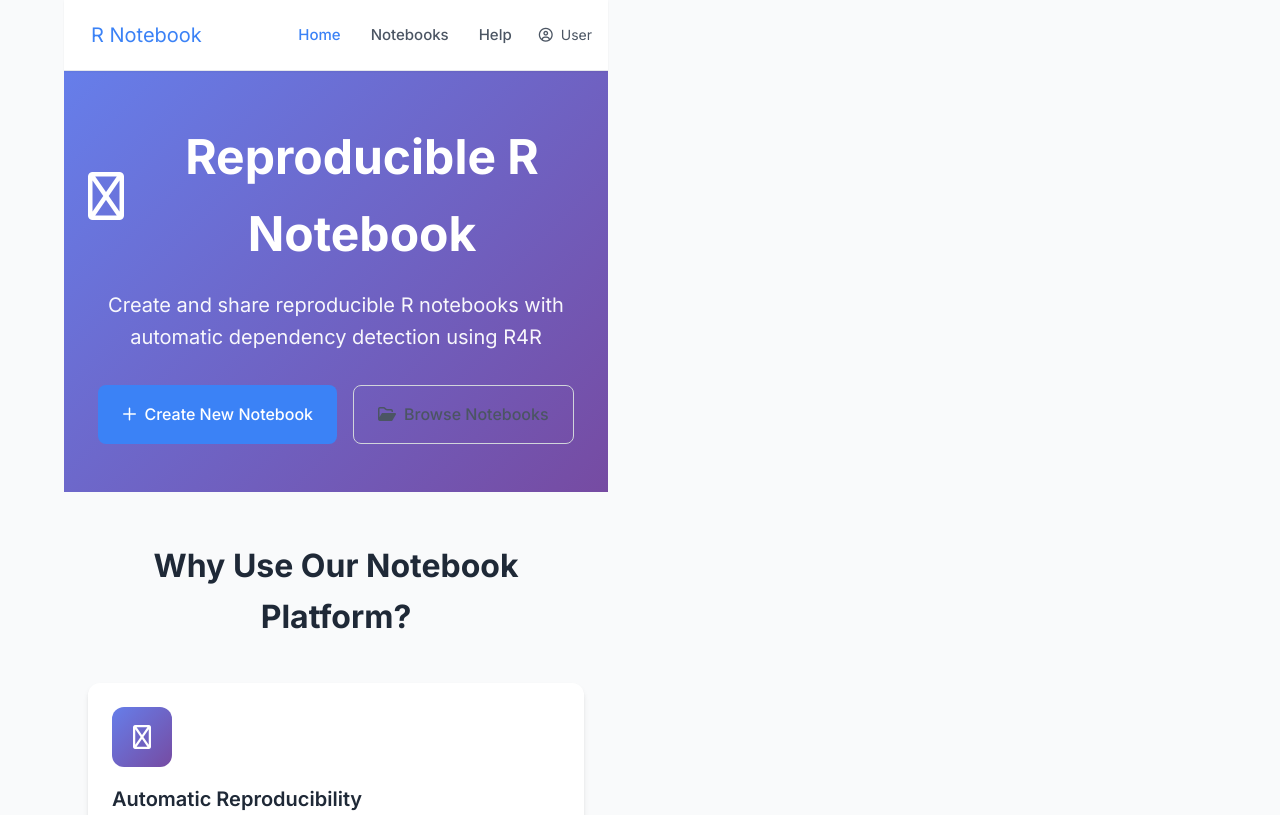
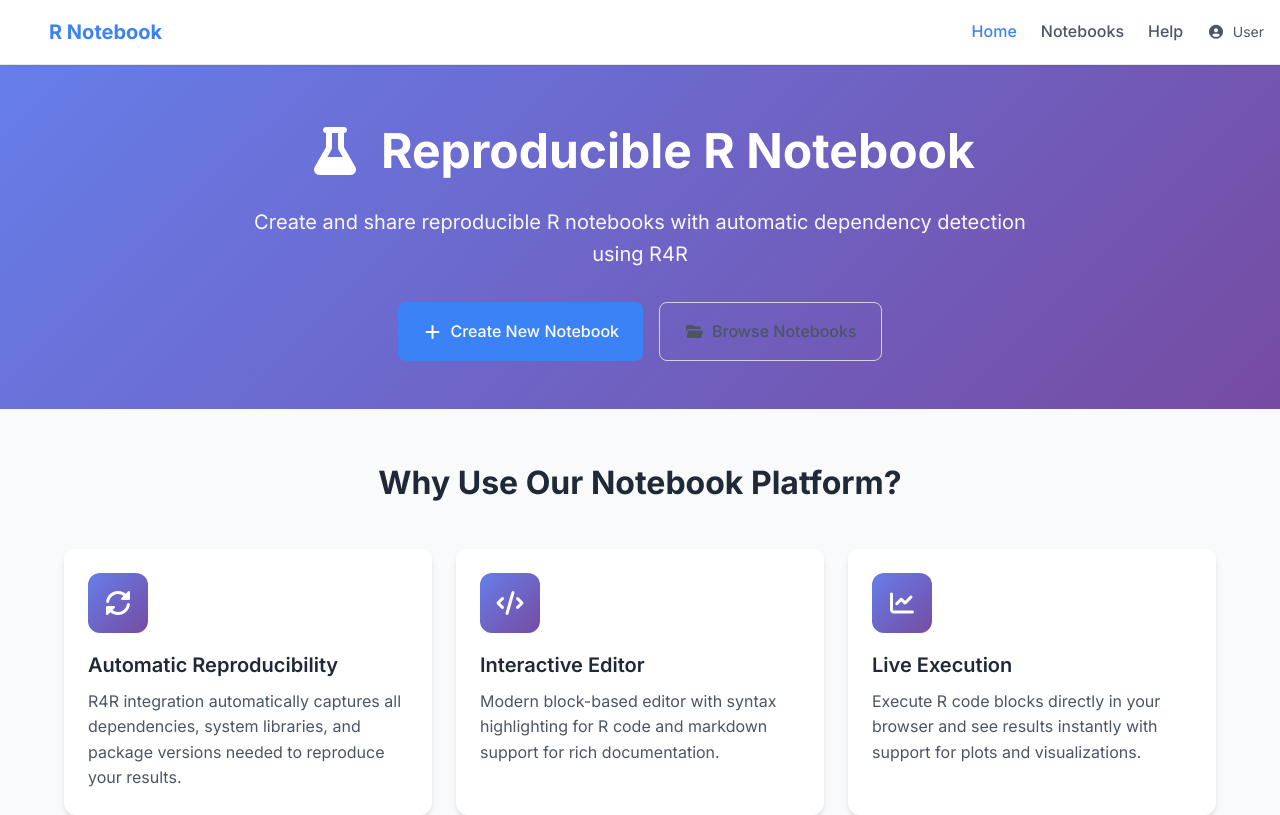
Before and after one commit to chumaana/reproducible-notebook-app, a Vue app in the folder frontend/: page / in a window 1280 px wide. Shown: the top 815 px of the page. Built offline with nearby package versions, Linux system fonts and the light colour scheme; no server answers.

Commit message:
fix: fix styles

```diff
--- a/frontend/index.html
+++ b/frontend/index.html
@@ -6,21 +6,15 @@
     <meta name="viewport" content="width=device-width, initial-scale=1.0" />
     <title>Reproducible R Notebook</title>
 
-    <!-- Google Fonts -->
+    <!-- Remove this line: -->
+    <!-- <link rel="stylesheet" href="https://cdnjs.cloudflare.com/ajax/libs/font-awesome/6.4.0/css/all.min.css"> -->
+
+    <!-- Keep Google Fonts -->
     <link rel="preconnect" href="https://fonts.googleapis.com" />
     <link rel="preconnect" href="https://fonts.gstatic.com" crossorigin />
     <link
       href="https://fonts.googleapis.com/css2?family=Inter:wght@400;500;600;700&family=JetBrains+Mono:wght@400;500&display=swap"
       rel="stylesheet"
-    />
-
-    <!-- Font Awesome Icons -->
-    <link
-      rel="stylesheet"
-      href="https://cdnjs.cloudflare.com/ajax/libs/font-awesome/6.4.0/css/all.min.css"
-      integrity="sha512-iecdLmaskl7CVkqkXNQ/ZH/XLlvWZOJyj7Yy7tcenmpD1ypASozpmT/E0iPtmFIB46ZmdtAc9eNBvH0H/ZpiBw=="
-      crossorigin="anonymous"
-      referrerpolicy="no-referrer"
     />
   </head>
   <body>
--- a/frontend/package.json
+++ b/frontend/package.json
@@ -16,6 +16,7 @@
     "format": "prettier --write src/"
   },
   "dependencies": {
+    "@fortawesome/fontawesome-free": "^7.1.0",
     "axios": "^1.12.2",
     "pinia": "^3.0.3",
     "vue": "^3.5.22",
@@ -33,7 +34,6 @@
     "jiti": "^2.5.1",
     "npm-run-all2": "^8.0.4",
     "prettier": "3.6.2",
-    "sass": "^1.93.2",
     "typescript": "~5.9.0",
     "vite": "^7.1.7",
     "vite-plugin-vue-devtools": "^8.0.2",
--- a/frontend/src/assets/base.css
+++ b/frontend/src/assets/base.css
@@ -18,7 +18,7 @@
   --vt-c-text-light-1: var(--vt-c-indigo);
   --vt-c-text-light-2: rgba(60, 60, 60, 0.66);
   --vt-c-text-dark-1: var(--vt-c-white);
-  --vt-c-text-dark-2: rgba(235, 235, 235, 0.64);
+  --vt-c-text-dark-2: \rgba(235, 235, 235, 0.64);
 }
 
 /* semantic color variables for this project */
--- a/frontend/src/assets/main.css
+++ b/frontend/src/assets/main.css
@@ -1,35 +1,158 @@
-@import './base.css';
-
-#app {
-  max-width: 1280px;
-  margin: 0 auto;
-  padding: 2rem;
-  font-weight: normal;
+/* CSS Reset and Base Styles */
+* {
+  margin: 0;
+  padding: 0;
+  box-sizing: border-box;
 }
 
-a,
-.green {
-  text-decoration: none;
-  color: hsla(160, 100%, 37%, 1);
-  transition: 0.4s;
-  padding: 3px;
+:root {
+  /* Colors */
+  --color-primary: #3b82f6;
+  --color-primary-dark: #2563eb;
+  --color-secondary: #10b981;
+  --color-secondary-dark: #059669;
+  --color-success: #22c55e;
+  --color-warning: #f59e0b;
+  --color-danger: #ef4444;
+
+  /* Grays */
+  --color-gray-50: #f9fafb;
+  --color-gray-100: #f3f4f6;
+  --color-gray-200: #e5e7eb;
+  --color-gray-300: #d1d5db;
+  --color-gray-400: #9ca3af;
+  --color-gray-500: #6b7280;
+  --color-gray-600: #4b5563;
+  --color-gray-700: #374151;
+  --color-gray-800: #1f2937;
+  --color-gray-900: #111827;
+
+  /* Typography */
+  --font-sans: 'Inter', -apple-system, BlinkMacSystemFont, 'Segoe UI', sans-serif;
+  --font-mono: 'JetBrains Mono', 'Fira Code', 'Courier New', monospace;
+
+  /* Spacing */
+  --space-1: 0.25rem;
+  --space-2: 0.5rem;
+  --space-3: 0.75rem;
+  --space-4: 1rem;
+  --space-5: 1.25rem;
+  --space-6: 1.5rem;
+  --space-8: 2rem;
+  --space-10: 2.5rem;
+  --space-12: 3rem;
+
+  /* Border radius */
+  --radius-sm: 0.375rem;
+  --radius-md: 0.5rem;
+  --radius-lg: 0.75rem;
+  --radius-xl: 1rem;
+
+  /* Shadows */
+  --shadow-sm: 0 1px 2px 0 rgb(0 0 0 / 0.05);
+  --shadow-md: 0 4px 6px -1px rgb(0 0 0 / 0.1), 0 2px 4px -2px rgb(0 0 0 / 0.1);
+  --shadow-lg: 0 10px 15px -3px rgb(0 0 0 / 0.1), 0 4px 6px -4px rgb(0 0 0 / 0.1);
+  --shadow-xl: 0 20px 25px -5px rgb(0 0 0 / 0.1), 0 8px 10px -6px rgb(0 0 0 / 0.1);
 }
 
-@media (hover: hover) {
-  a:hover {
-    background-color: hsla(160, 100%, 37%, 0.2);
-  }
+body {
+  font-family: var(--font-sans);
+  line-height: 1.6;
+  color: var(--color-gray-800);
+  background-color: var(--color-gray-50);
 }
 
-@media (min-width: 1024px) {
-  body {
-    display: flex;
-    place-items: center;
-  }
+.container {
+  max-width: 1400px;
+  margin: 0 auto;
+  padding: 0 var(--space-4);
+}
 
-  #app {
-    display: grid;
-    grid-template-columns: 1fr 1fr;
-    padding: 0 2rem;
-  }
+/* Buttons */
+.btn {
+  display: inline-flex;
+  align-items: center;
+  gap: var(--space-2);
+  padding: var(--space-2) var(--space-4);
+  font-size: 0.875rem;
+  font-weight: 500;
+  border: none;
+  border-radius: var(--radius-md);
+  cursor: pointer;
+  transition: all 0.2s;
+  text-decoration: none;
 }
+
+.btn:disabled {
+  opacity: 0.6;
+  cursor: not-allowed;
+}
+
+.btn-primary {
+  background: var(--color-primary);
+  color: white;
+}
+
+.btn-primary:hover:not(:disabled) {
+  background: var(--color-primary-dark);
+}
+
+.btn-secondary {
+  background: var(--color-secondary);
+  color: white;
+}
+
+.btn-secondary:hover:not(:disabled) {
+  background: var(--color-secondary-dark);
+}
+
+.btn-success {
+  background: var(--color-success);
+  color: white;
+}
+
+.btn-outline {
+  background: transparent;
+  color: var(--color-gray-600);
+  border: 1px solid var(--color-gray-300);
+}
+
+.btn-outline:hover:not(:disabled) {
+  background: var(--color-gray-50);
+  border-color: var(--color-gray-400);
+}
+
+.btn-sm {
+  padding: var(--space-1) var(--space-3);
+  font-size: 0.75rem;
+}
+
+.btn-full {
+  width: 100%;
+  justify-content: center;
+}
+
+.btn-icon {
+  display: inline-flex;
+  align-items: center;
+  justify-content: center;
+  width: 32px;
+  height: 32px;
+  padding: 0;
+  border: none;
+  background: transparent;
+  color: var(--color-gray-500);
+  border-radius: var(--radius-sm);
+  cursor: pointer;
+  transition: all 0.2s;
+}
+
+.btn-icon:hover:not(:disabled) {
+  background: var(--color-gray-100);
+  color: var(--color-gray-700);
+}
+
+.btn-icon.btn-danger:hover:not(:disabled) {
+  background: var(--color-danger);
+  color: white;
+}
--- a/frontend/src/styles/main.scss
+++ /dev/null
@@ -1,158 +0,0 @@
-/* CSS Reset and Base Styles */
-* {
-  margin: 0;
-  padding: 0;
-  box-sizing: border-box;
-}
-
-:root {
-  /* Colors */
-  --color-primary: #3b82f6;
-  --color-primary-dark: #2563eb;
-  --color-secondary: #10b981;
-  --color-secondary-dark: #059669;
-  --color-success: #22c55e;
-  --color-warning: #f59e0b;
-  --color-danger: #ef4444;
-
-  /* Grays */
-  --color-gray-50: #f9fafb;
-  --color-gray-100: #f3f4f6;
-  --color-gray-200: #e5e7eb;
-  --color-gray-300: #d1d5db;
-  --color-gray-400: #9ca3af;
-  --color-gray-500: #6b7280;
-  --color-gray-600: #4b5563;
-  --color-gray-700: #374151;
-  --color-gray-800: #1f2937;
-  --color-gray-900: #111827;
-
-  /* Typography */
-  --font-sans: 'Inter', -apple-system, BlinkMacSystemFont, 'Segoe UI', sans-serif;
-  --font-mono: 'JetBrains Mono', 'Fira Code', 'Courier New', monospace;
-
-  /* Spacing */
-  --space-1: 0.25rem;
-  --space-2: 0.5rem;
-  --space-3: 0.75rem;
-  --space-4: 1rem;
-  --space-5: 1.25rem;
-  --space-6: 1.5rem;
-  --space-8: 2rem;
-  --space-10: 2.5rem;
-  --space-12: 3rem;
-
-  /* Border radius */
-  --radius-sm: 0.375rem;
-  --radius-md: 0.5rem;
-  --radius-lg: 0.75rem;
-  --radius-xl: 1rem;
-
-  /* Shadows */
-  --shadow-sm: 0 1px 2px 0 rgb(0 0 0 / 0.05);
-  --shadow-md: 0 4px 6px -1px rgb(0 0 0 / 0.1), 0 2px 4px -2px rgb(0 0 0 / 0.1);
-  --shadow-lg: 0 10px 15px -3px rgb(0 0 0 / 0.1), 0 4px 6px -4px rgb(0 0 0 / 0.1);
-  --shadow-xl: 0 20px 25px -5px rgb(0 0 0 / 0.1), 0 8px 10px -6px rgb(0 0 0 / 0.1);
-}
-
-body {
-  font-family: var(--font-sans);
-  line-height: 1.6;
-  color: var(--color-gray-800);
-  background-color: var(--color-gray-50);
-}
-
-.container {
-  max-width: 1200px;
-  margin: 0 auto;
-  padding: 0 var(--space-4);
-}
-
-/* Buttons */
-.btn {
-  display: inline-flex;
-  align-items: center;
-  gap: var(--space-2);
-  padding: var(--space-2) var(--space-4);
-  font-size: 0.875rem;
-  font-weight: 500;
-  border: none;
-  border-radius: var(--radius-md);
-  cursor: pointer;
-  transition: all 0.2s;
-  text-decoration: none;
-}
-
-.btn:disabled {
-  opacity: 0.6;
-  cursor: not-allowed;
-}
-
-.btn-primary {
-  background: var(--color-primary);
-  color: white;
-}
-
-.btn-primary:hover:not(:disabled) {
-  background: var(--color-primary-dark);
-}
-
-.btn-secondary {
-  background: var(--color-secondary);
-  color: white;
-}
-
-.btn-secondary:hover:not(:disabled) {
-  background: var(--color-secondary-dark);
-}
-
-.btn-success {
-  background: var(--color-success);
-  color: white;
-}
-
-.btn-outline {
-  background: transparent;
-  color: var(--color-gray-600);
-  border: 1px solid var(--color-gray-300);
-}
-
-.btn-outline:hover:not(:disabled) {
-  background: var(--color-gray-50);
-  border-color: var(--color-gray-400);
-}
-
-.btn-sm {
-  padding: var(--space-1) var(--space-3);
-  font-size: 0.75rem;
-}
-
-.btn-full {
-  width: 100%;
-  justify-content: center;
-}
-
-.btn-icon {
-  display: inline-flex;
-  align-items: center;
-  justify-content: center;
-  width: 32px;
-  height: 32px;
-  padding: 0;
-  border: none;
-  background: transparent;
-  color: var(--color-gray-500);
-  border-radius: var(--radius-sm);
-  cursor: pointer;
-  transition: all 0.2s;
-}
-
-.btn-icon:hover:not(:disabled) {
-  background: var(--color-gray-100);
-  color: var(--color-gray-700);
-}
-
-.btn-icon.btn-danger:hover:not(:disabled) {
-  background: var(--color-danger);
-  color: white;
-}
```
Also changed, not shown: frontend/src/main.ts (+22 -8 lines), frontend/src/assets/logo.svg (deleted), 1 other file (tests, documents, lock files or other folders).
